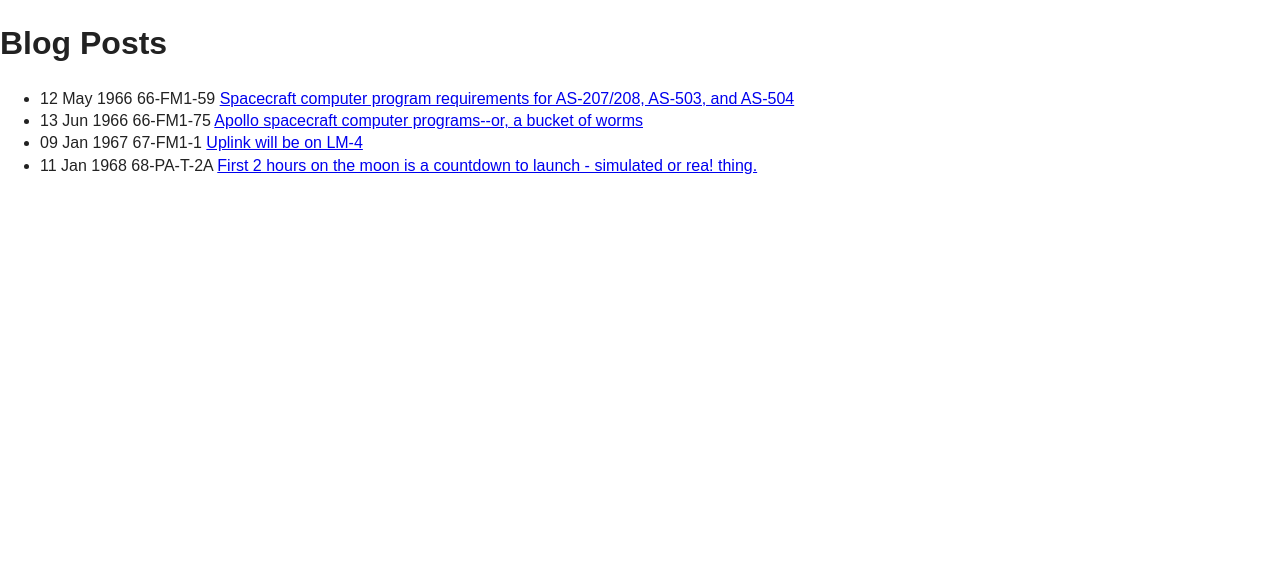
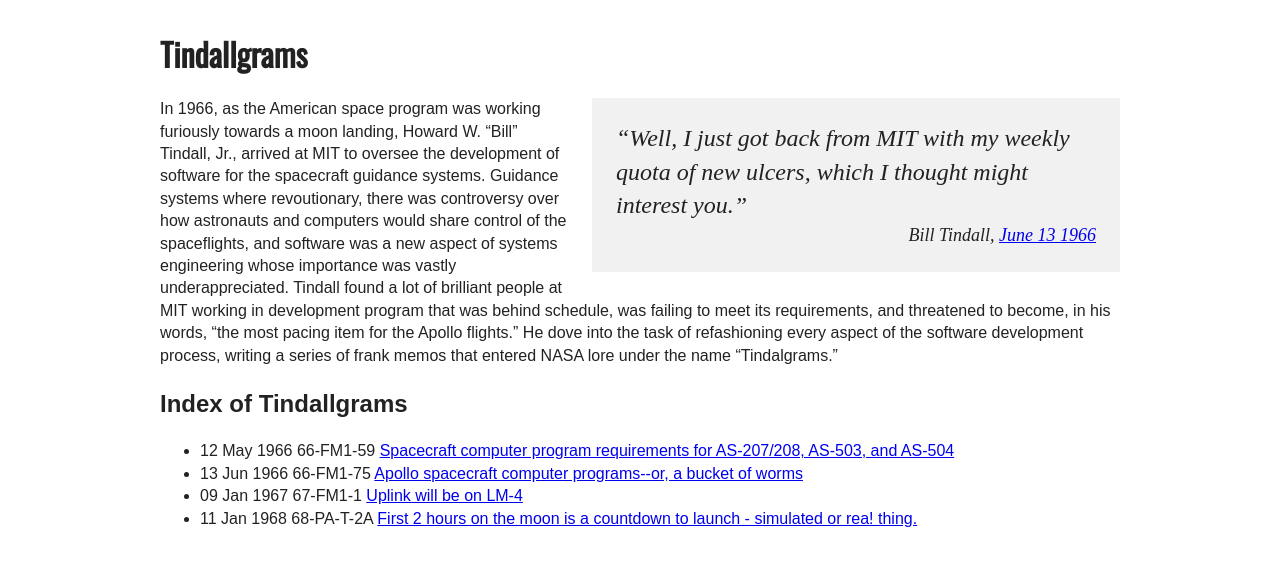
Before and after one commit to seanredmond/Tindallgrams, a Jekyll site: the page built from index.html, in a window 1280 px wide. Shown: the top 566 px of the page. Built offline with Jekyll 4.4.1, drawn with Linux system fonts in a browser that asks for light colours; nearby versions of some CDN libraries.

Commit message:
Add formatting

```diff
--- a/_layouts/default.html
+++ b/_layouts/default.html
@@ -11,6 +11,9 @@
         <meta name="viewport" content="width=device-width">
 
         <link rel="stylesheet" href="/css/normalize.min.css">
+        <link href='http://fonts.googleapis.com/css?family=Oswald'
+            rel='stylesheet'
+            type='text/css'>
         <link rel="stylesheet" href="/css/main.css">
 
         <script src="/js/modernizr-2.6.2.min.js"></script>
--- a/css/main.css
+++ b/css/main.css
@@ -60,8 +60,30 @@
    Author's custom styles
    ========================================================================== */
 
+body {
+    width: 960px;
+    margin: 2em auto;
+}
 
+h1 {
+    font-family: 'Oswald', sans-serif;
+}
 
+.bigquote {
+    background: #f1f1f1;
+    font-family: "Time New Roman";
+    font-size: 150%;
+    font-style: italic;
+    padding: 1em;
+    margin: 0 0 1em 1em;
+    width: 50%;
+    float: right;
+}
+
+.bigquote .dated {
+    text-align: right;
+    font-size: 75%;
+}
 
 
 
--- a/index.html
+++ b/index.html
@@ -4,10 +4,21 @@
 ---
 
 <div id="home">
-  <h1>Blog Posts</h1>
+
+  <h1>Tindallgrams</h1>
+
+  <div class="bigquote">
+    “Well, I just got back from MIT with my weekly quota of new ulcers, which I thought might interest you.”
+
+    <div class="dated">Bill Tindall, <a href="66-FM1-75.html">June 13 1966</a></div>
+  </div>
+
+  <p>In 1966, as the American space program was working furiously towards a moon landing, Howard W. “Bill” Tindall, Jr., arrived at MIT to oversee the development of software for the spacecraft guidance systems. Guidance systems where revoutionary, there was controversy over how astronauts and computers would share control of the spaceflights, and software was a new aspect of systems engineering whose importance was vastly underappreciated. Tindall found a lot of brilliant people at MIT working in development program that was behind schedule, was failing to meet its requirements, and threatened to become, in his words, “the most pacing item for the Apollo flights.” He dove into the task of refashioning every aspect of the software development process, writing a series of frank memos that entered NASA lore under the name “Tindalgrams.”</p>
+
+  <h2>Index of Tindallgrams</h2>
   <ul class="posts">
     {% for post in site.pages %}
-    	{% if post.serial != nil %}
+      {% if post.serial != nil %}
       <li><span>{{ post.date | date_to_string }}</span> {{ post.serial }} <a href="{{ post.url }}">{{ post.subject }}</a></li>
         {% endif %}
     {% endfor %}
```
Also changed, not shown: 66-FM1-75.html (deleted, +0 -185 lines).
